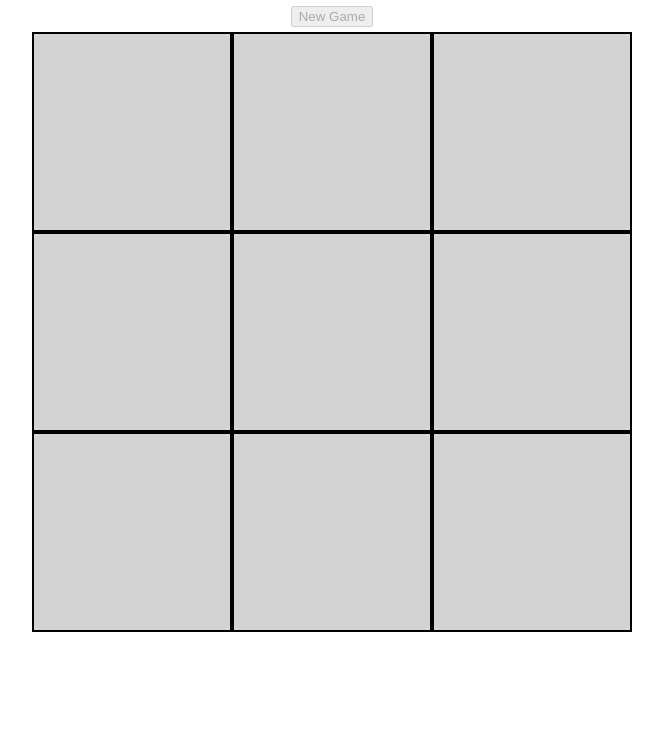
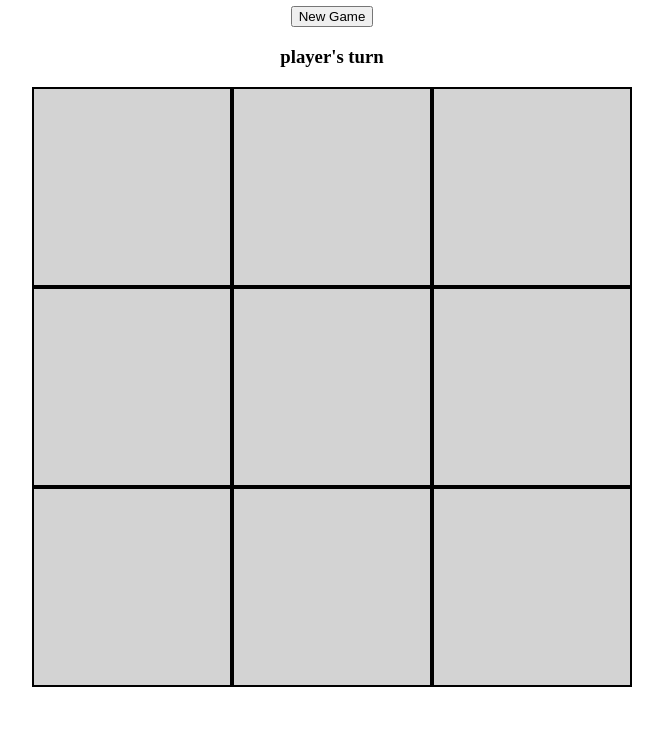
Before and after one commit to sorimarine/tic-tac-toe, a plain HTML site: page index.html in a window 1280 px wide. Shown: the part 60-800 px from the top of the page, without its empty margins (308-971 px from the left). Drawn offline with Linux system fonts and the light colour scheme.

Commit message:
completed adding a 'new game' feature

```diff
--- a/app.js
+++ b/app.js
@@ -1,7 +1,6 @@
-const players = [
-];
+const players = [];
+const freeBlocks = [];
 let turn = 0;
-startNewGame();
 
 // what happens when a player chooses a block
 function blockClicked() {
@@ -11,6 +10,7 @@ function blockClicked() {
   updateProgress(this.id);
   checkForWin();
   turn += 1;
+  updateTurnOwner();
 }
 
 // checks to see whether or not current player won
@@ -34,20 +34,20 @@ function checkForWin() {
 function displayWinner() {
   const winnerMessage = document.querySelector("#winner-msg");
   winnerMessage.textContent = `${getCurrentPlayer().name} wins!`;
-  enableNewGame();
 }
 
-function enableNewGame() {
-  const newGame = document.querySelector("#new-game");
-  newGame.disabled = false;
-  startNewGame();
+function removeWinner() {
+  const winnerMessage = document.querySelector("#winner-msg");
+  winnerMessage.textContent = "";
 }
 
 function startNewGame() {
+  removeWinner();
   turn = 0;
+  freeBlocks.length = 0;
   players.length = 0;
-  players.push({name: 'player', id: 'p1', progress: newProgress()});
-  players.push({name: 'computer', id: 'p2', progress: newProgress()});
+  players.push({ name: "player", id: "p1", progress: newProgress() });
+  players.push({ name: "computer", id: "p2", progress: newProgress() });
   // make tic tac toe play blocks
   const gameBoard = document.querySelector("#game-board");
   gameBoard.innerHTML = "";
@@ -57,7 +57,9 @@ function startNewGame() {
     playBlock.id = `b${i}`;
     playBlock.addEventListener("click", blockClicked, { once: true });
     gameBoard.appendChild(playBlock);
+    freeBlocks.push(playBlock.id);
   }
+  updateTurnOwner();
 }
 
 function newProgress() {
@@ -118,6 +120,15 @@ function updateProgress(blockId) {
   }
 }
 
+function updateTurnOwner() {
+  const turnMessage = document.querySelector("#turn");
+  turnMessage.textContent = `${getCurrentPlayer().name}'s turn`;
+}
+
 function getCurrentPlayer() {
   return players[turn % 2];
 }
+
+startNewGame();
+const newGame = document.querySelector("#new-game");
+newGame.addEventListener("click", startNewGame);
--- a/index.html
+++ b/index.html
@@ -5,21 +5,14 @@
   </head>
   <body>
     <header>
-    <h1>Tic Tac Toe</h1>
-    <h2 id="winner-msg"></h2>
-    <button id="new-game" disabled>New Game</button>
+      <h1>Tic Tac Toe</h1>
+      <h2 id="winner-msg"></h2>
+      <button id="new-game">New Game</button>
+      <h3 id="turn"></h3>
     </header>
 
     <main id="game-board">
-      <!-- <div class="play-block free-block"></div>
-      <div class="play-block"></div>
-      <div class="play-block"></div>
-      <div class="play-block"></div>
-      <div class="play-block"></div>
-      <div class="play-block"></div>
-      <div class="play-block"></div>
-      <div class="play-block"></div>
-      <div class="play-block"></div> -->
+      <!-- play blocks go in here -->
     </main>
     <script src="app.js"></script>
   </body>
```
